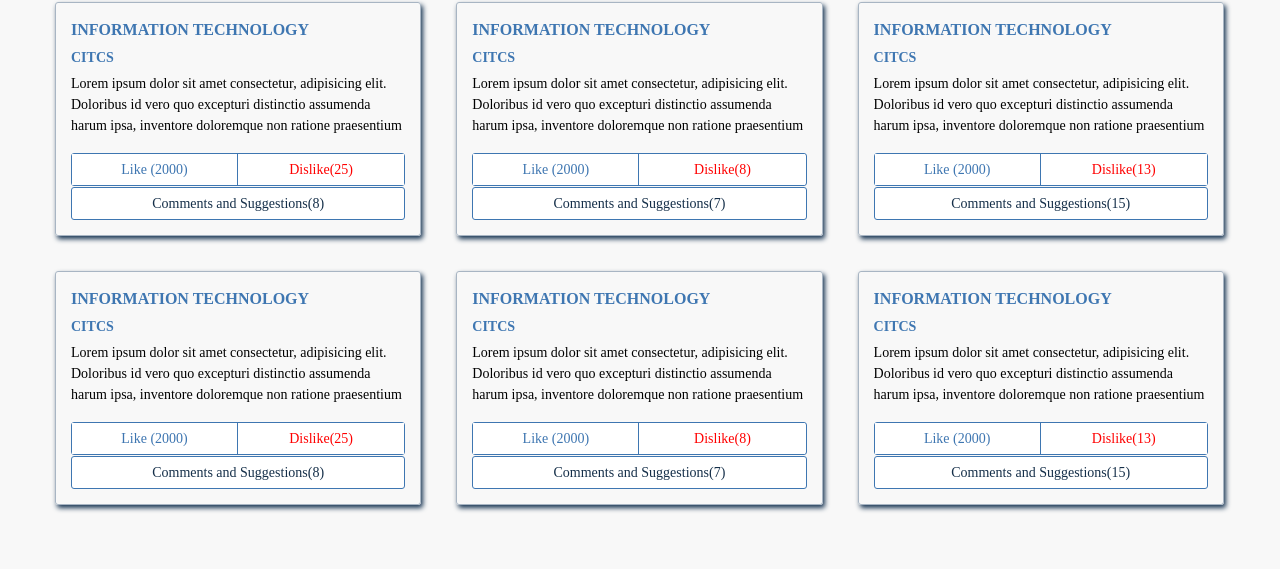
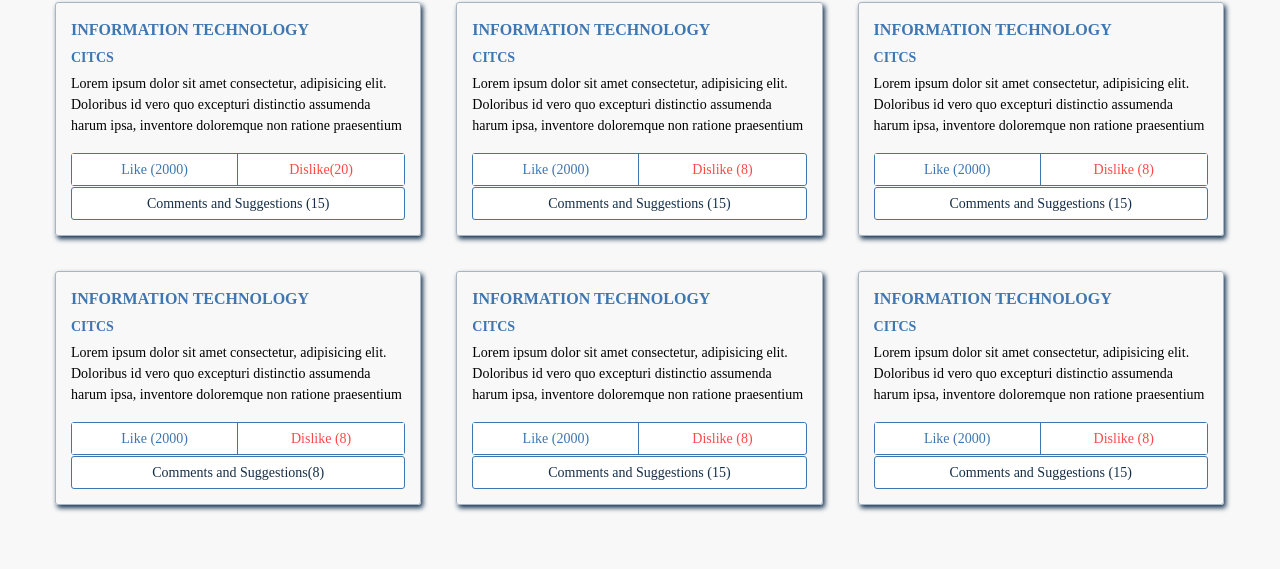
Before and after one commit to DJDigo/PLMUN, a CakePHP app: the page made by app/View/Pages/index.ctp in a window 1280 px wide. Shown: the part 228-797 px from the top of the page. Run offline with PHP 8.4 and a stand-in for CakePHP, Linux system fonts and the light colour scheme; the template is opened without the code that fills it, so the values that code supplies are empty; some libraries are stand-ins or nearby versions.

Commit message:
like and dislike js

```diff
--- a/app/View/Pages/index.ctp
+++ b/app/View/Pages/index.ctp
@@ -8,10 +8,64 @@
             </div>
             <div class="course-feedback">
                 <div class="course-like">
-                    <span>Like (2000)</span>
+                    <span>Like (<small class="course-like-rate">2000</small>)</span>
                 </div>
                 <div class="course-dislike">
-                    <span>Dislike(25)</span>
+                    <span>Dislike(<small class="course-dislike-rate">20</small>)</span>
+                </div>
+            </div>
+            <a href="#" class="feedback-results">
+                <span>Comments and Suggestions (<small class="course-suggestions-rate">15</small>)</span>
+            </a>
+        </li>
+        <li class="courses-item">
+            <div class="courses-description">
+                <span class="course-name">INFORMATION TECHNOLOGY</span>
+                <span class="course-department">CITCS</span>
+                <p>Lorem ipsum dolor sit amet consectetur, adipisicing elit. Doloribus id vero quo excepturi distinctio assumenda harum ipsa, inventore doloremque non ratione praesentium aspernatur, itaque minima officia? Tempora tenetur nemo rerum.</p>
+            </div>
+            <div class="course-feedback">
+                <div class="course-like">
+                    <span>Like (<small class="course-like-rate">2000</small>)</span>
+                </div>
+                <div class="course-dislike">
+                    <span>Dislike (<small class="course-dislike-rate">8</small>)</span>
+                </div>
+            </div>
+            <a href="#" class="feedback-results">
+                <span>Comments and Suggestions (<small class="course-suggestions-rate">15</small>)</span>
+            </a>
+        </li>
+        <li class="courses-item">
+            <div class="courses-description">
+                <span class="course-name">INFORMATION TECHNOLOGY</span>
+                <span class="course-department">CITCS</span>
+                <p>Lorem ipsum dolor sit amet consectetur, adipisicing elit. Doloribus id vero quo excepturi distinctio assumenda harum ipsa, inventore doloremque non ratione praesentium aspernatur, itaque minima officia? Tempora tenetur nemo rerum.</p>
+            </div>
+            <div class="course-feedback">
+                <div class="course-like">
+                    <span>Like (<small class="course-like-rate">2000</small>)</span>
+                </div>
+                <div class="course-dislike">
+                    <span>Dislike (<small class="course-dislike-rate">8</small>)</span>
+                </div>
+            </div>
+            <a href="#" class="feedback-results">
+                <span>Comments and Suggestions (<small class="course-suggestions-rate">15</small>)</span>
+            </a>
+        </li>
+        <li class="courses-item">
+            <div class="courses-description">
+                <span class="course-name">INFORMATION TECHNOLOGY</span>
+                <span class="course-department">CITCS</span>
+                <p>Lorem ipsum dolor sit amet consectetur, adipisicing elit. Doloribus id vero quo excepturi distinctio assumenda harum ipsa, inventore doloremque non ratione praesentium aspernatur, itaque minima officia? Tempora tenetur nemo rerum.</p>
+            </div>
+            <div class="course-feedback">
+                <div class="course-like">
+                    <span>Like (<small class="course-like-rate">2000</small>)</span>
+                </div>
+                <div class="course-dislike">
+                    <span>Dislike (<small class="course-dislike-rate">8</small>)</span>
                 </div>
             </div>
             <a href="#" class="feedback-results">
@@ -26,14 +80,14 @@
             </div>
             <div class="course-feedback">
                 <div class="course-like">
-                    <span>Like (2000)</span>
+                    <span>Like (<small class="course-like-rate">2000</small>)</span>
                 </div>
                 <div class="course-dislike">
-                    <span>Dislike(8)</span>
+                    <span>Dislike (<small class="course-dislike-rate">8</small>)</span>
                 </div>
             </div>
             <a href="#" class="feedback-results">
-                <span>Comments and Suggestions(7)</span>
+                <span>Comments and Suggestions (<small class="course-suggestions-rate">15</small>)</span>
             </a>
         </li>
         <li class="courses-item">
@@ -44,68 +98,14 @@
             </div>
             <div class="course-feedback">
                 <div class="course-like">
-                    <span>Like (2000)</span>
+                    <span>Like (<small class="course-like-rate">2000</small>)</span>
                 </div>
                 <div class="course-dislike">
-                    <span>Dislike(13)</span>
+                    <span>Dislike (<small class="course-dislike-rate">8</small>)</span>
                 </div>
             </div>
             <a href="#" class="feedback-results">
-                <span>Comments and Suggestions(15)</span>
-            </a>
-        </li>
-        <li class="courses-item">
-            <div class="courses-description">
-                <span class="course-name">INFORMATION TECHNOLOGY</span>
-                <span class="course-department">CITCS</span>
-                <p>Lorem ipsum dolor sit amet consectetur, adipisicing elit. Doloribus id vero quo excepturi distinctio assumenda harum ipsa, inventore doloremque non ratione praesentium aspernatur, itaque minima officia? Tempora tenetur nemo rerum.</p>
-            </div>
-            <div class="course-feedback">
-                <div class="course-like">
-                    <span>Like (2000)</span>
-                </div>
-                <div class="course-dislike">
-                    <span>Dislike(25)</span>
-                </div>
-            </div>
-            <a href="#" class="feedback-results">
-                <span>Comments and Suggestions(8)</span>
-            </a>
-        </li>
-        <li class="courses-item">
-            <div class="courses-description">
-                <span class="course-name">INFORMATION TECHNOLOGY</span>
-                <span class="course-department">CITCS</span>
-                <p>Lorem ipsum dolor sit amet consectetur, adipisicing elit. Doloribus id vero quo excepturi distinctio assumenda harum ipsa, inventore doloremque non ratione praesentium aspernatur, itaque minima officia? Tempora tenetur nemo rerum.</p>
-            </div>
-            <div class="course-feedback">
-                <div class="course-like">
-                    <span>Like (2000)</span>
-                </div>
-                <div class="course-dislike">
-                    <span>Dislike(8)</span>
-                </div>
-            </div>
-            <a href="#" class="feedback-results">
-                <span>Comments and Suggestions(7)</span>
-            </a>
-        </li>
-        <li class="courses-item">
-            <div class="courses-description">
-                <span class="course-name">INFORMATION TECHNOLOGY</span>
-                <span class="course-department">CITCS</span>
-                <p>Lorem ipsum dolor sit amet consectetur, adipisicing elit. Doloribus id vero quo excepturi distinctio assumenda harum ipsa, inventore doloremque non ratione praesentium aspernatur, itaque minima officia? Tempora tenetur nemo rerum.</p>
-            </div>
-            <div class="course-feedback">
-                <div class="course-like">
-                    <span>Like (2000)</span>
-                </div>
-                <div class="course-dislike">
-                    <span>Dislike(13)</span>
-                </div>
-            </div>
-            <a href="#" class="feedback-results">
-                <span>Comments and Suggestions(15)</span>
+                <span>Comments and Suggestions (<small class="course-suggestions-rate">15</small>)</span>
             </a>
         </li>
     </ul>
--- a/app/webroot/css/style.css
+++ b/app/webroot/css/style.css
@@ -99,6 +99,7 @@ header {
     position: relative;
     border-left: 1px solid #16375a;
     font-weight: bold;
+    transition: 0.3s;
 }
 .navigation-item:last-child {
     border-right: 1px solid #16375a;
@@ -231,9 +232,19 @@ header {
     border-radius: 3px;
     background: #fff;
 }
+.course-like:hover {
+    background: #3e76b1;
+    color: #fff;
+}
 .course-dislike {
     border-right: none;
-    color: #ff0000;
+    color: #ff4848;
+    transition: 0.3s;
+}
+.course-dislike:hover {
+    background: #ff4848;
+    transition: 0.3s;
+    color: #fff;
 }
 .courses-description p {
     height: 65px;
@@ -255,6 +266,11 @@ header {
     text-decoration: none;
     color: #152f49;
     background: #fff;
+}
+.feedback-results:hover {
+    background: #ff9a00;
+    color: #fff;
+    transition: 0.3s;
 }
 .modal {
     position: fixed;
```
Also changed, not shown: app/webroot/js/common.js (+30 -0 lines).
